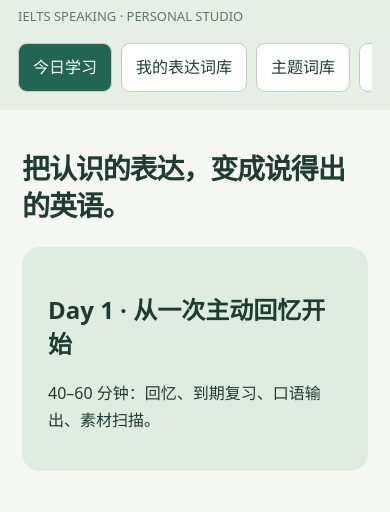
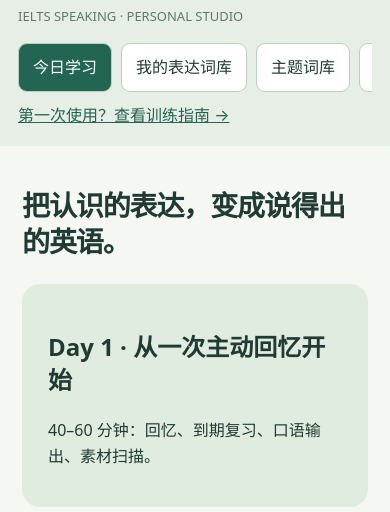
Before and after one commit to xjw-2105/ielts-speaking-trainer, a plain HTML site: page web/index.html in a window 390 px wide. Shown: the part 54-566 px from the top of the page. Drawn offline with Linux system fonts and the light colour scheme.

Commit message:
Make training guide accessible on mobile

```diff
--- a/web/index.html
+++ b/web/index.html
@@ -1 +1 @@
-<!doctype html><html lang="zh-CN"><head><meta charset="utf-8"><meta name="viewport" content="width=device-width, initial-scale=1"><meta name="theme-color" content="#236553"><title>IELTS · 表达训练室</title><link rel="stylesheet" href="style.css"></head><body><aside><div class="brand">◈ 表达训练室</div><small>IELTS SPEAKING · PERSONAL STUDIO</small><nav id="nav"></nav><p><a href="guide.html">第一次使用？查看训练指南 →</a></p><p>少量表达，反复说出来。</p><small>进度保存在此浏览器。换设备前请导出备份；清理网站数据会删除本地记录。</small></aside><main><div id="error" role="alert"></div><div id="app"><h1>正在打开训练室…</h1></div></main><script type="module" src="app.js"></script></body></html>
+<!doctype html><html lang="zh-CN"><head><meta charset="utf-8"><meta name="viewport" content="width=device-width, initial-scale=1"><meta name="theme-color" content="#236553"><title>IELTS · 表达训练室</title><link rel="stylesheet" href="style.css"></head><body><aside><div class="brand">◈ 表达训练室</div><small>IELTS SPEAKING · PERSONAL STUDIO</small><nav id="nav"></nav><p class="guide-link"><a href="guide.html">第一次使用？查看训练指南 →</a></p><p>少量表达，反复说出来。</p><small>进度保存在此浏览器。换设备前请导出备份；清理网站数据会删除本地记录。</small></aside><main><div id="error" role="alert"></div><div id="app"><h1>正在打开训练室…</h1></div></main><script type="module" src="app.js"></script></body></html>
```
Also changed, not shown: web/style.css (+2 -0 lines).
